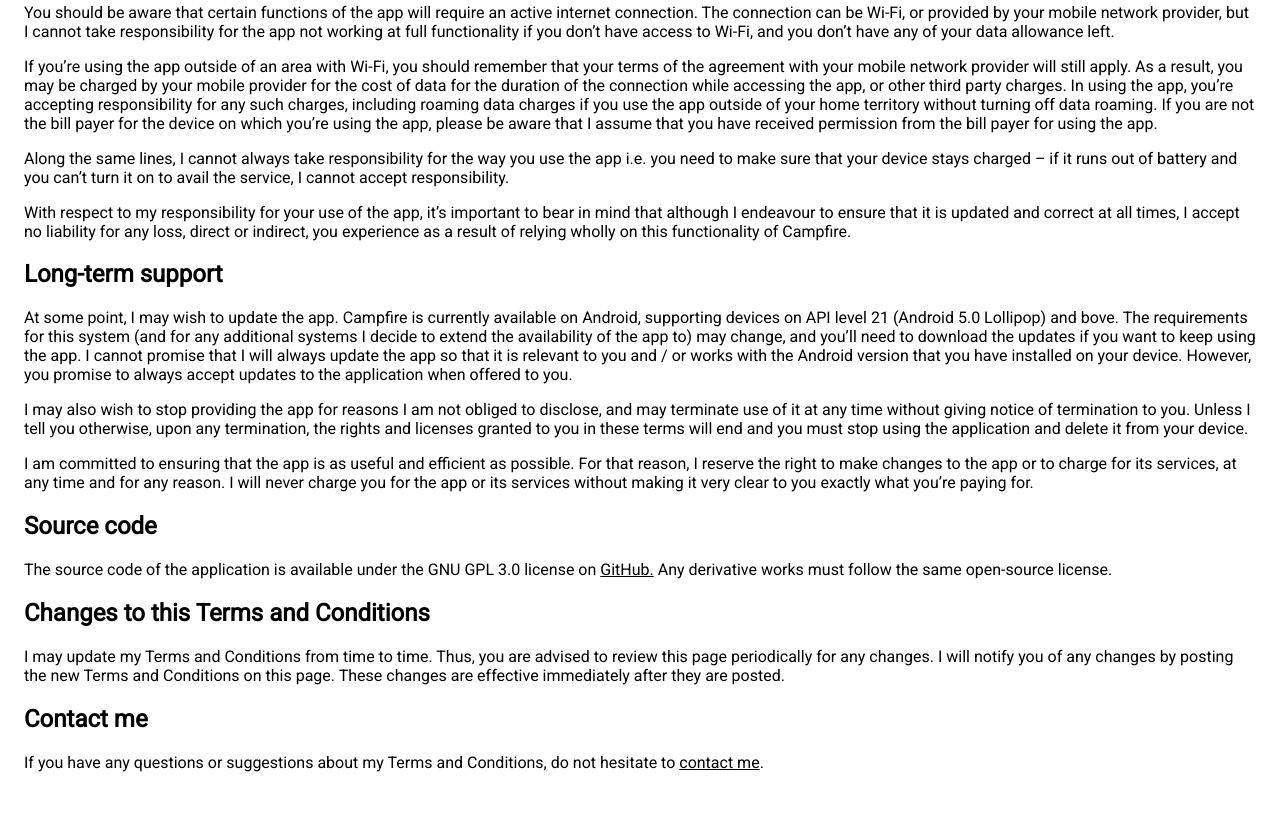
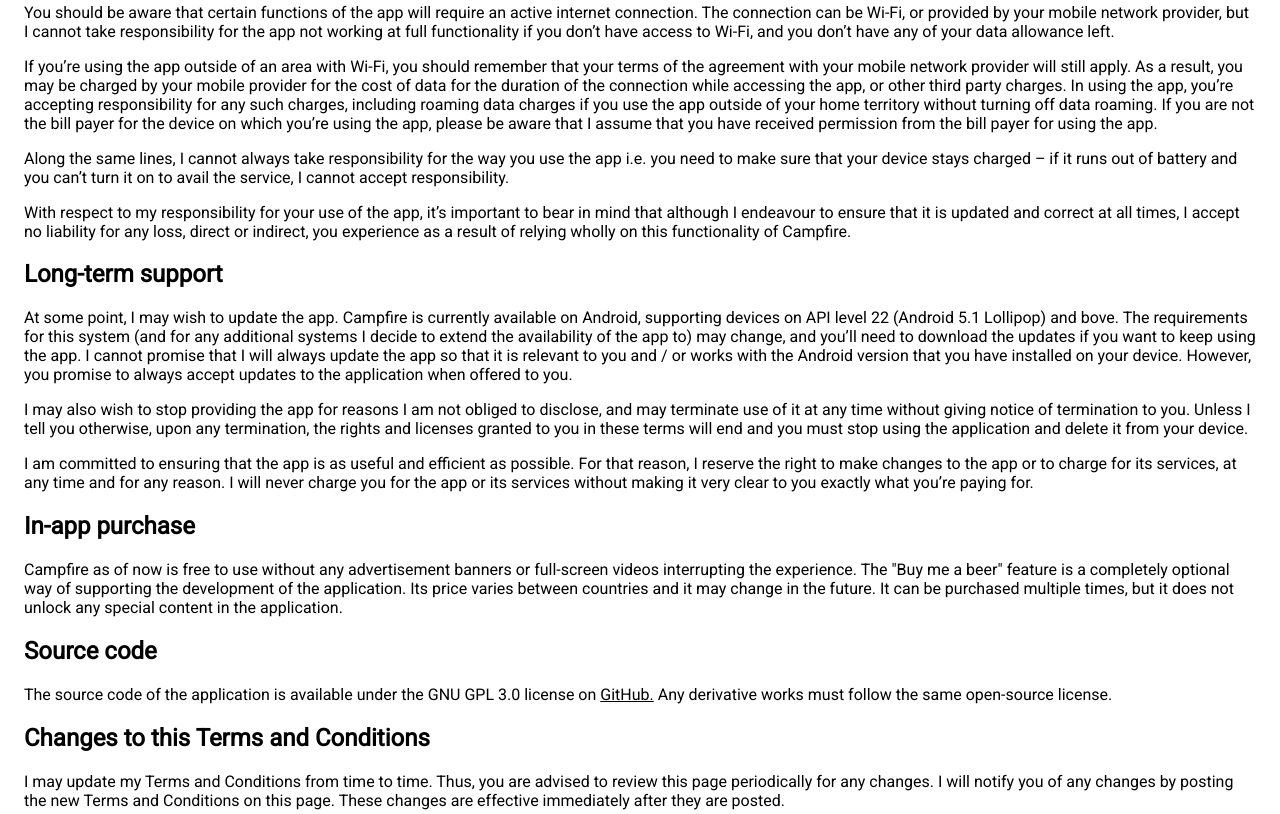
Before and after one commit to pandulapeter/campfire-backend, a website: page terms-and-conditions.html in a window 1280 px wide. Shown: the part 403-1217 px from the top of the page. Drawn offline with Linux system fonts and the light colour scheme.

Commit message:
Update terms and conditions.

```diff
--- a/library.json
+++ b/library.json
@@ -276,7 +276,7 @@
   },
   {
     "id": "metro-kocos_kis_ordogok_voltunk",
-    "title": "Kócos kis ördögük voltunk",
+    "title": "Kócos kis ördögök voltunk",
     "artist": "Metro",
     "version": 0,
     "language": "hu",
--- a/terms-and-conditions.html
+++ b/terms-and-conditions.html
@@ -20,9 +20,11 @@
 		<p>Along the same lines, I cannot always take responsibility for the way you use the app i.e. you need to make sure that your device stays charged – if it runs out of battery and you can’t turn it on to avail the service, I cannot accept responsibility.</p>
 		<p>With respect to my responsibility for your use of the app, it’s important to bear in mind that although I endeavour to ensure that it is updated and correct at all times, I accept no liability for any loss, direct or indirect, you experience as a result of relying wholly on this functionality of Campfire.</p>
 		<h2>Long-term support</h2>
-		<p>At some point, I may wish to update the app. Campfire is currently available on Android, supporting devices on API level 21 (Android 5.0 Lollipop) and bove. The requirements for this system (and for any additional systems I decide to extend the availability of the app to) may change, and you’ll need to download the updates if you want to keep using the app. I cannot promise that I will always update the app so that it is relevant to you and / or works with the Android version that you have installed on your device. However, you promise to always accept updates to the application when offered to you.</p>
+		<p>At some point, I may wish to update the app. Campfire is currently available on Android, supporting devices on API level 22 (Android 5.1 Lollipop) and bove. The requirements for this system (and for any additional systems I decide to extend the availability of the app to) may change, and you’ll need to download the updates if you want to keep using the app. I cannot promise that I will always update the app so that it is relevant to you and / or works with the Android version that you have installed on your device. However, you promise to always accept updates to the application when offered to you.</p>
 		<p>I may also wish to stop providing the app for reasons I am not obliged to disclose, and may terminate use of it at any time without giving notice of termination to you. Unless I tell you otherwise, upon any termination, the rights and licenses granted to you in these terms will end and you must stop using the application and delete it from your device.</p>
 		<p>I am committed to ensuring that the app is as useful and efficient as possible. For that reason, I reserve the right to make changes to the app or to charge for its services, at any time and for any reason. I will never charge you for the app or its services without making it very clear to you exactly what you’re paying for.</p>
+		<h2>In-app purchase</h2>
+		<p>Campfire as of now is free to use without any advertisement banners or full-screen videos interrupting the experience. The "Buy me a beer" feature is a completely optional way of supporting the development of the application. Its price varies between countries and it may change in the future. It can be purchased multiple times, but it does not unlock any special content in the application.</p>
 		<h2>Source code</h2>
 		<p>The source code of the application is available under the GNU GPL 3.0 license on <a href="https://github.com/pandulapeter/campfire-android" target="_top">GitHub.</a> Any derivative works must follow the same open-source license.</p>
 		<h2>Changes to this Terms and Conditions</h2>
```
